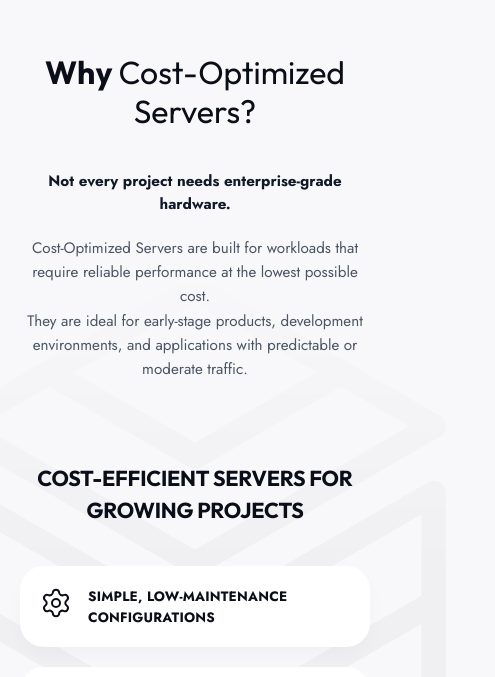
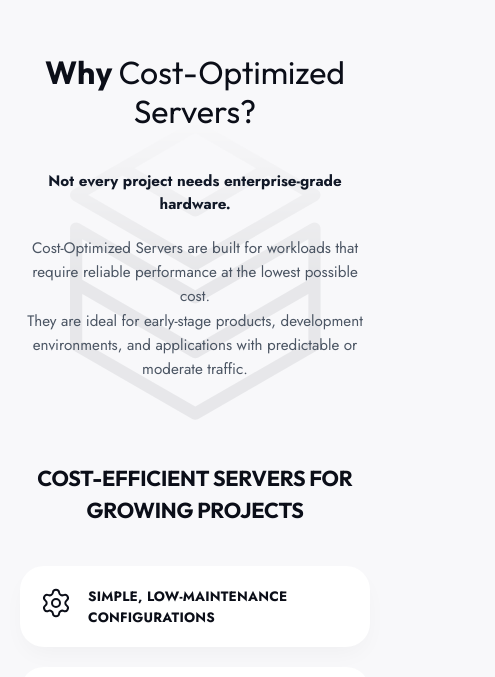
Before and after one commit to souiiii/Bytenia, a React (Vite) app: page /cost-optimized in a window 390 px wide. Shown: the part 5207-5884 px from the top of the page, 495 px wide, since content can reach past the window. Built offline with nearby package versions, Linux system fonts and the light colour scheme; what react-world-flags would draw is missing.

Commit message:
feat: add styles for WhyCostOptimized component with responsive grid layout

```diff
--- a/src/components/WhyCostOptimized/WhyCostOptimized.css
+++ b/src/components/WhyCostOptimized/WhyCostOptimized.css
@@ -8,16 +8,19 @@
 .why-co::before {
   content: "";
   position: absolute;
-  top: 50%;
+  top: 25%;
   left: 50%;
-  transform: translate(-50%, -40%); /* shifted up slightly to center logically */
-  width: 600px;
-  height: 600px;
+  transform: translate(
+    -50%,
+    -40%
+  ); /* shifted up slightly to center logically */
+  width: 300px;
+  height: 300px;
   background-image: url("../../assets/shape.svg");
   background-repeat: no-repeat;
   background-position: center;
   background-size: contain;
-  opacity: 0.03; /* Very low opacity watermark */
+  opacity: 0.07; /* Very low opacity watermark */
   z-index: 0;
   pointer-events: none;
 }
```
